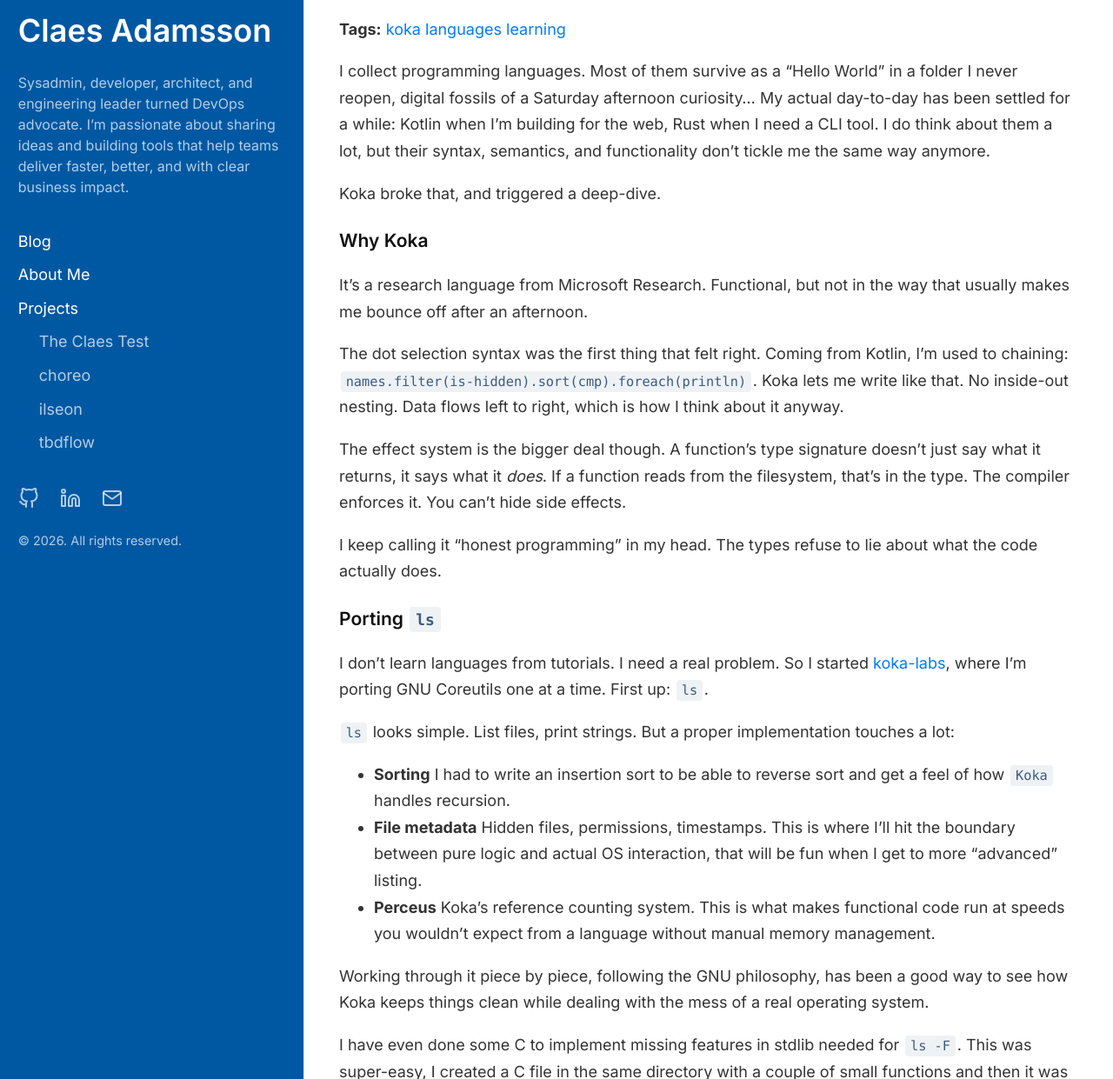
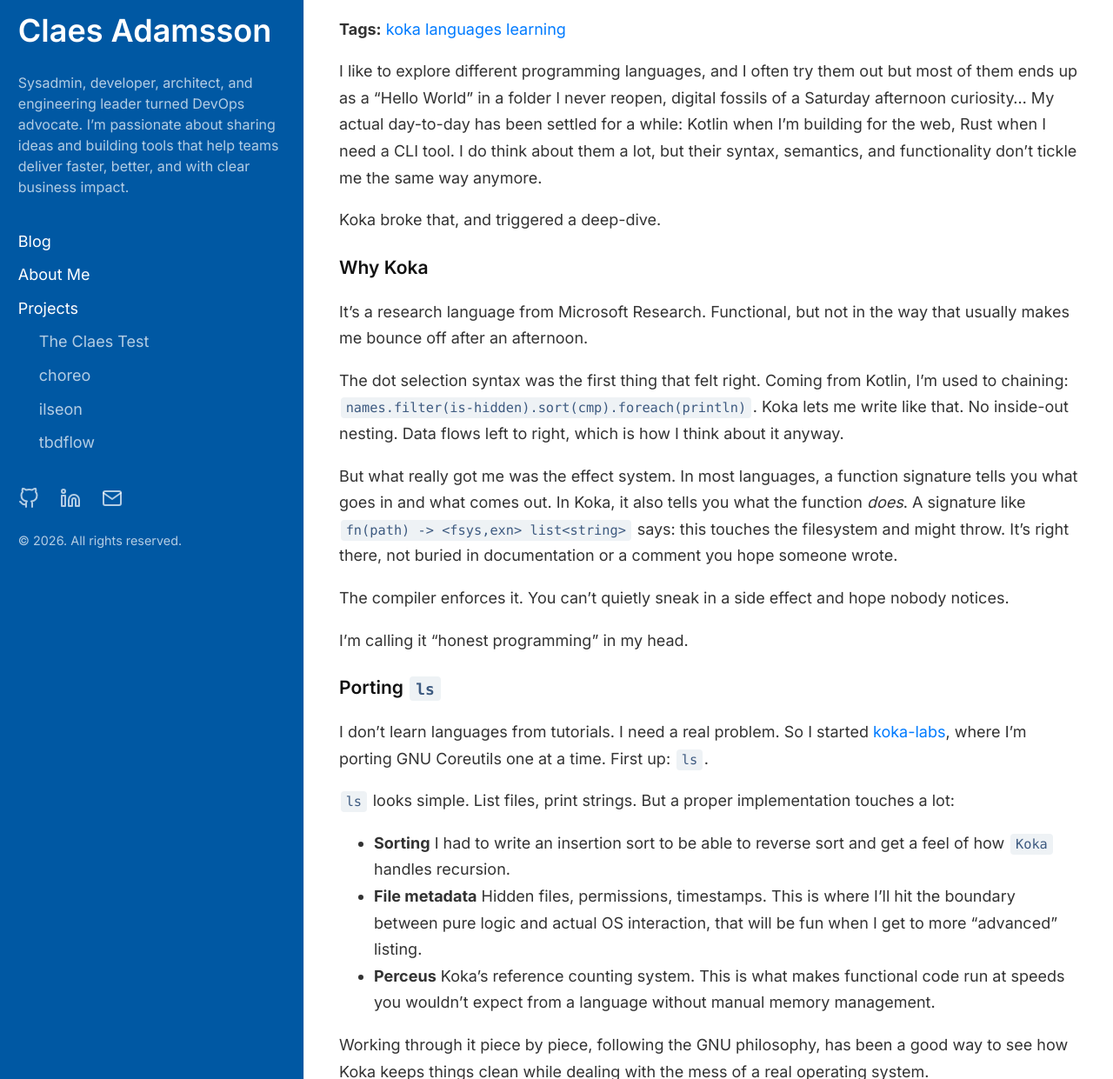
Before and after one commit to cladam/cladam.github.io, a Jekyll site: the page built from _posts/2026-04-06-koka-development.md, in a window 1280 px wide and 1400 px high, cut to the strip 159-1400 px from the top of the window. Shown: the whole strip at 87% size. Built offline with Jekyll 4.4.1, drawn with Linux system fonts in a browser that asks for light colours; comment, search, counter and statistics services are not loaded.

Commit message:
fix: update wording

```diff
--- a/_posts/2026-04-06-koka-development.md
+++ b/_posts/2026-04-06-koka-development.md
@@ -5,7 +5,7 @@ tags: [koka, languages, learning]
 comments: true
 ---
 
-I collect programming languages. Most of them survive as a "Hello World" in a folder I never reopen, digital fossils of a Saturday afternoon curiosity...
+I like to explore different programming languages, and I often try them out but most of them ends up as a "Hello World" in a folder I never reopen, digital fossils of a Saturday afternoon curiosity...
 My actual day-to-day has been settled for a while: Kotlin when I'm building for the web, Rust when I need a CLI tool. I do think about them a lot, but their syntax, semantics, and functionality don't tickle me the same way anymore.
 
 Koka broke that, and triggered a deep-dive.
@@ -16,9 +16,11 @@ It's a research language from Microsoft Research. Functional, but not in the way
 
 The dot selection syntax was the first thing that felt right. Coming from Kotlin, I'm used to chaining: `names.filter(is-hidden).sort(cmp).foreach(println)`. Koka lets me write like that. No inside-out nesting. Data flows left to right, which is how I think about it anyway.
 
-The effect system is the bigger deal though. A function's type signature doesn't just say what it returns, it says what it *does*. If a function reads from the filesystem, that's in the type. The compiler enforces it. You can't hide side effects.
+But what really got me was the effect system. In most languages, a function signature tells you what goes in and what comes out. In Koka, it also tells you what the function *does*. A signature like `fn(path) -> <fsys,exn> list<string>` says: this touches the filesystem and might throw. It's right there, not buried in documentation or a comment you hope someone wrote.
 
-I keep calling it "honest programming" in my head. The types refuse to lie about what the code actually does.
+The compiler enforces it. You can't quietly sneak in a side effect and hope nobody notices.
+
+I'm calling it "honest programming" in my head.
 
 ### Porting `ls`
 
```
